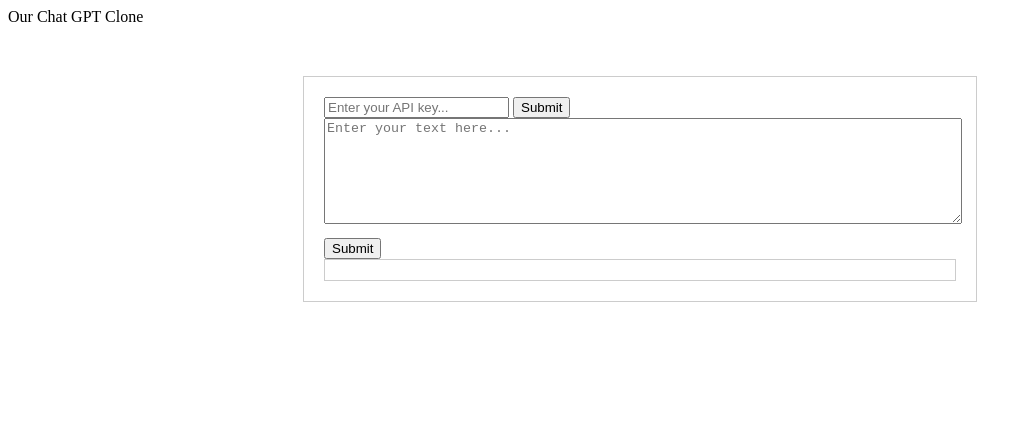
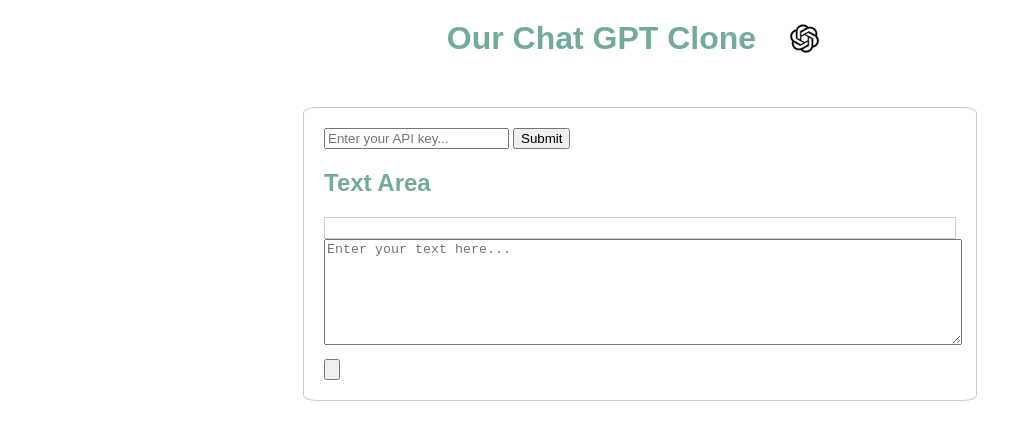
Before and after one commit to fac31/ChatGPT-Clone-back-end1, a plain HTML site: page HTML-Pages/index.html in a window 1280 px wide. Shown: the whole page, without its empty margins (0-1032 px from the left). Drawn offline with Linux system fonts and the light colour scheme.

Commit message:
Added styling to the page and classes to the HTML
Relates #4

```diff
--- a/CSS-Pages/style.css
+++ b/CSS-Pages/style.css
@@ -4,7 +4,10 @@
     width: 50%;
     border: 1px solid #ccc;
     padding: 20px;
+    border-radius: 2%;
+
   }
+
   textarea {
     width: 100%;
     height: 100px;
@@ -18,3 +21,73 @@
   .hidden {
     display: none;
   }
+
+  /* --------------- */
+  /* HEADER */
+/* --------------- */
+
+
+  .header-style {
+    display: flex; /* Use flexbox for layout */
+    justify-content: center; /* Center flex items on the main axis (horizontally) */
+    align-items: center; /* Center flex items on the cross axis (vertically) */
+    margin-top: 20px;
+  }
+
+  h1 {
+    margin: 0; /* Remove default margin to align properly with the image */
+    font-size: 2em; /* Adjust based on your design needs */
+    white-space: nowrap; /* Prevents the text from wrapping */
+    font-family: sans-serif;
+    color: #74AA9C;
+  }
+
+  .img-style {
+    height: auto; /* Maintain aspect ratio */
+    width: auto; /* Allow width to adjust based on height */
+    max-height: 2em; /* Match the h1 font size to align their heights */
+    margin-left: 20px; /* Add some space between the h1 and the image */
+  }
+
+h2 {
+  font-family: sans-serif;
+  color: #74AA9C;
+}
+
+/* CONTAINER */
+
+
+/* --------------- */
+/* INPUT TEXT AREA */
+/* --------------- */
+
+.input-text {
+  display: flex;
+  justify-content: center;
+  align-items: center;
+  margin-top: 100px;
+}
+
+
+
+
+/* Chatbot section */
+
+  h2 {
+
+  }
+
+  / Style for buttons /
+button {
+  padding: 10px 20px;
+  background-color: #007bff;
+  color: #fff;
+  border: none;
+  border-radius: 5px;
+  cursor: pointer;
+  margin: 5px;
+}
+
+button:hover {
+  background-color: #74AA9C;
+}
--- a/HTML-Pages/index.html
+++ b/HTML-Pages/index.html
@@ -8,15 +8,29 @@
   <script src="../js-Pages/script.js" async></script>
 </head>
 <body>
-<header>Our Chat GPT Clone</header>
+<header>
+  <div class="header-style">
+    <h1>Our Chat GPT Clone</h1>
+    <img src="../images/logo-black.png" class="img-style">
+  </div>
+</header>
 
 <div id="container">
+
   <input type="password" id="api-key-input" placeholder="Enter your API key...">
   <button onclick="storeAPIKey()">Submit</button>
 
-  <textarea id="input-text" placeholder="Enter your text here..."></textarea>
-  <button onclick="displayText()">Submit</button>
+  <h2 class="h2-style">Text Area</h2>
+
   <div id="display-area"></div>
+
+  <div>
+    <textarea id="input-text" placeholder="Enter your text here..."></textarea>
+    <button onclick="displayText()">
+      <img src="../images/arrow-up-solid.svg">
+    </button>
+  </div>
+
 </div>
 
 
```
Also changed, not shown: images/arrow-up-solid.svg (added), images/button-up.png (added), images/logo-black.png (added).
